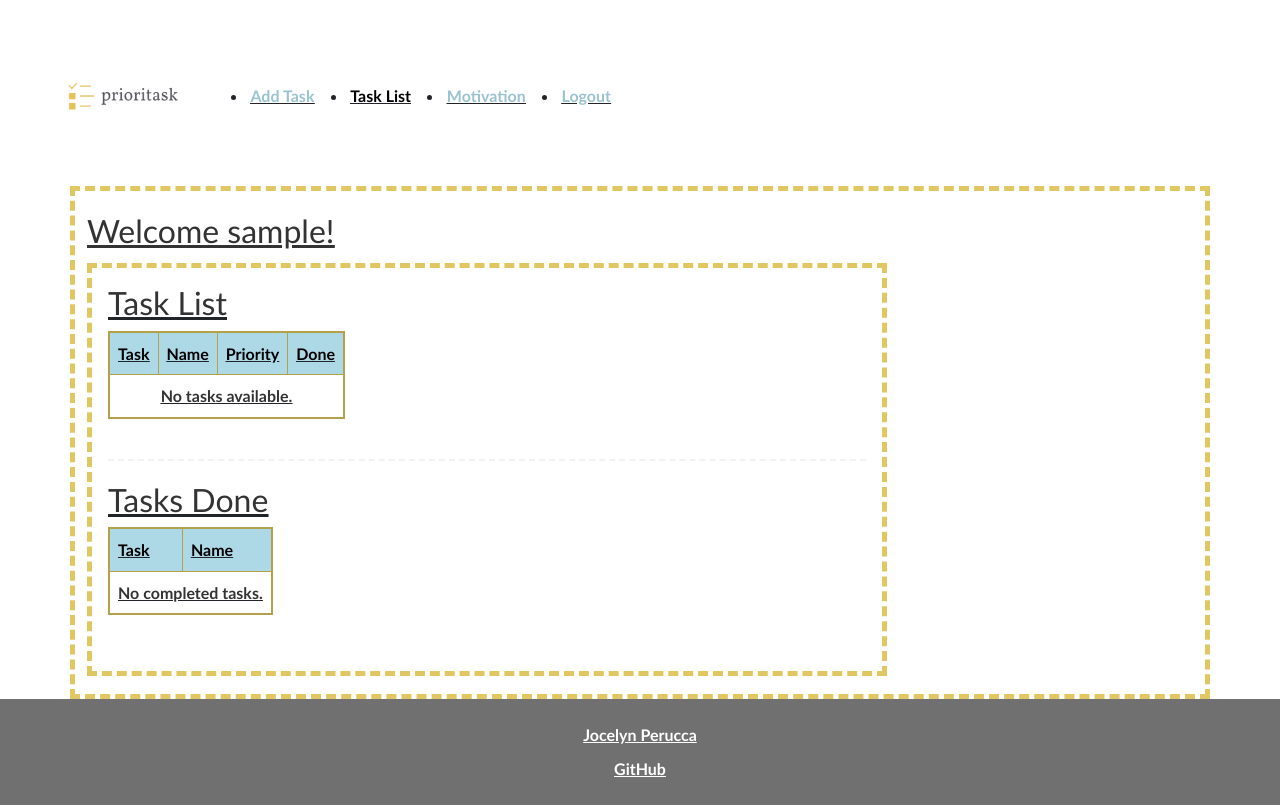
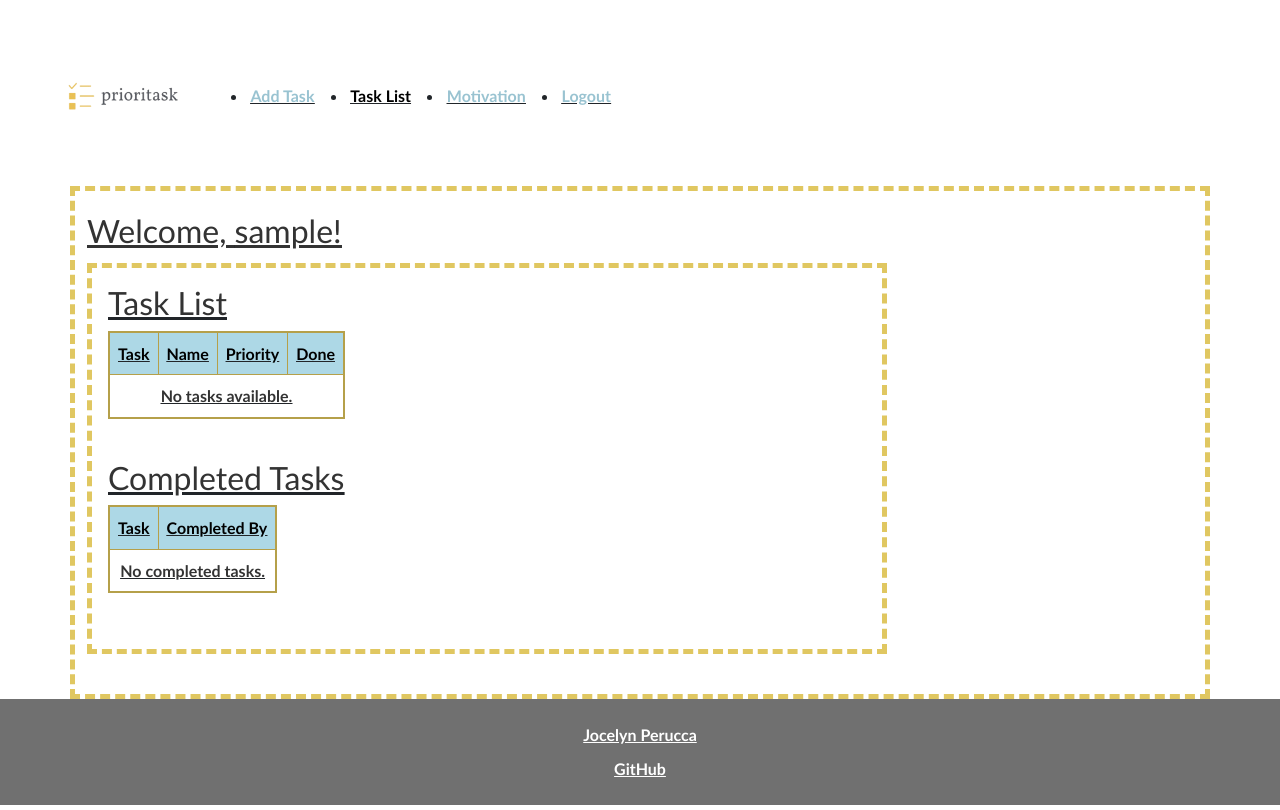
Before and after one commit to jocelynperucca/startup, a React (Vite) app: page /taskList in a window 1280 px wide. Built offline with nearby package versions, Linux system fonts and the light colour scheme; sample sign-in values are in the browser's storage.

Commit message:
fixed completed tasks table

```diff
--- a/src/app.jsx
+++ b/src/app.jsx
@@ -27,9 +27,9 @@ export default function App() {
     const markAsDone = (index) => {
         const task = tasks[index];
         if (task) {
-            task.completed = true;
-            setTasks([...tasks]); // Update tasks to trigger re-render
-            setCompletedTasks([...completedTasks, task]); // Add task to completed tasks
+            const completedTask = { ...task, completed: true, completedBy: userName }; // Add completedBy property
+            setTasks(tasks.map((t, i) => (i === index ? completedTask : t))); // Update the task to mark it done
+            setCompletedTasks((prev) => [...prev, completedTask]); // Add task to completed tasks
         }
     };
 
@@ -76,7 +76,7 @@ export default function App() {
                 <main className='container'>
                     {authState === AuthState.Authenticated && (
                         <div className='welcome-message'>
-                            <h2>Welcome {userName}!</h2>
+                            <h2>Welcome, {userName}!</h2>
                         </div>
                     )}
 
--- a/src/taskList/taskList.jsx
+++ b/src/taskList/taskList.jsx
@@ -2,6 +2,43 @@ import React from 'react';
 import './taskList.css';
 
 export function TaskList({ tasks, completedTasks, markAsDone, userName }) {
+  const taskRows = [];
+  const completedTaskRows = [];
+
+  // Build task rows
+  for (let index = 0; index < tasks.length; index++) {
+    const task = tasks[index];
+    if (!task.completed) {
+      taskRows.push(
+        <tr key={index}>
+          <td>{task.taskName}</td>
+          <td>{task.userName}</td>
+          <td>{task.priority}</td>
+          <td className="checkbox">
+            <input
+              type="checkbox"
+              id={`markDone${index}`}
+              name="done"
+              onChange={() => markAsDone(index)}
+            />
+            <label htmlFor={`markDone${index}`}></label>
+          </td>
+        </tr>
+      );
+    }
+  }
+
+  // Build completed task rows
+  for (let index = 0; index < completedTasks.length; index++) {
+    const task = completedTasks[index];
+    completedTaskRows.push(
+      <tr key={index}>
+        <td>{task.taskName}</td>
+        <td>{task.completedBy}</td> {/* Show the user who completed the task */}
+      </tr>
+    );
+  }
+
   return (
     <main>
       <h2>Task List</h2>
@@ -15,30 +52,7 @@ export function TaskList({ tasks, completedTasks, markAsDone, userName }) {
           </tr>
         </thead>
         <tbody>
-          {tasks.length > 0 ? (
-            tasks.map((task, index) => {
-              if (!task.completed) {
-                return (
-                  <tr key={index}>
-                    <td>{task.taskName}</td>
-                    <td>{task.userName}</td>
-                    <td>{task.priority}</td>
-                    <td className="checkbox">
-                      <input
-                        type="checkbox"
-                        id={`markDone${index}`}
-                        name="done"
-                        onChange={() => markAsDone(index)}
-                      />
-                      <label htmlFor={`markDone${index}`}></label>
-                    </td>
-                  </tr>
-                );
-              } else {
-                return null; // Skip completed tasks
-              }
-            })
-          ) : (
+          {taskRows.length > 0 ? taskRows : (
             <tr>
               <td colSpan="4">No tasks available.</td>
             </tr>
@@ -46,24 +60,16 @@ export function TaskList({ tasks, completedTasks, markAsDone, userName }) {
         </tbody>
       </table>
 
-      <hr className="tabledivide" />
-      <h2>Tasks Done</h2>
-      <table className="TaskList">
+      <h2>Completed Tasks</h2>
+      <table className="CompletedTasks">
         <thead>
           <tr>
             <th>Task</th>
-            <th>Name</th>
+            <th>Completed By</th>
           </tr>
         </thead>
         <tbody>
-          {completedTasks.length > 0 ? (
-            completedTasks.map((task, index) => (
-              <tr key={index}>
-                <td>{task.taskName}</td>
-                <td>{task.userName}</td>
-              </tr>
-            ))
-          ) : (
+          {completedTaskRows.length > 0 ? completedTaskRows : (
             <tr>
               <td colSpan="2">No completed tasks.</td>
             </tr>
```
